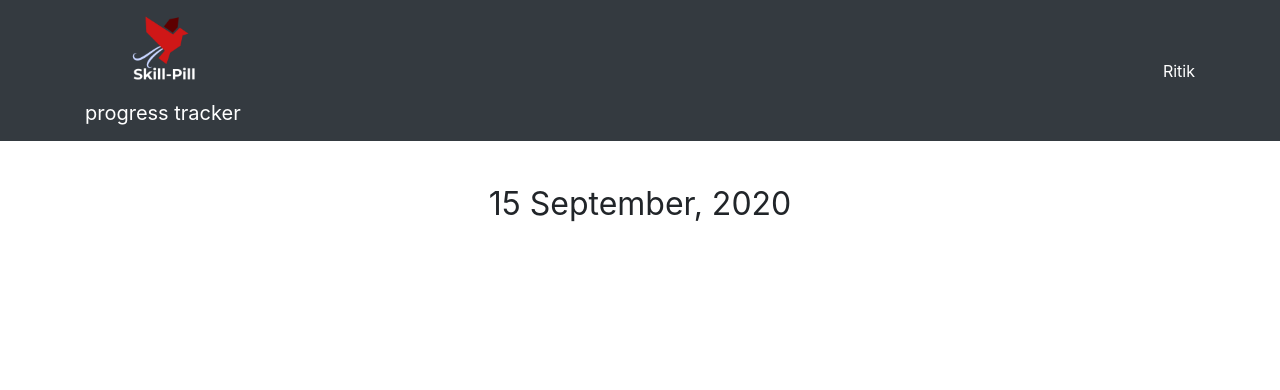
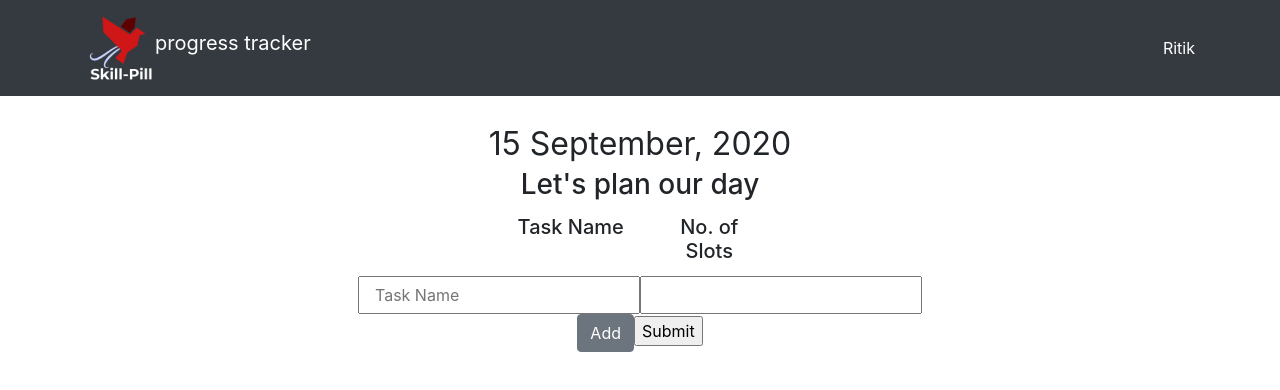
Before and after one commit to prarthanashr04/progress-tracker, a React (Create React App) app: page / in a window 1280 px wide. Shown: the top 390 px of the page. Built offline with nearby package versions, Linux system fonts and the light colour scheme.

Commit message:
Created structure of Planned slots

```diff
--- a/src/App.css
+++ b/src/App.css
@@ -2,11 +2,18 @@
   text-align: center;
 }
 .Date {
-  padding-top: 180px;
+  padding-top: 120px;
   font-size:xx-large;
 }
-.navbar{
+#nav {
   display: flex;
+}
+.inlineclass{
+  display: inline-flex;
+}
+.col{
+  min-width: 40%;
+  padding:5px;
 }
 #heading{
   padding-top: 15px;
--- a/src/App.js
+++ b/src/App.js
@@ -1,5 +1,4 @@
 import React from 'react';
-import logo from './logo.svg';
 import './App.css';
 import Header from './Components/Navbar';
 import Dat from './Components/Date';
@@ -9,10 +8,8 @@ function App() {
   return (<div className="App">
    <Header logo = './skillpill.png' title  = "progress tracker"  name = "Ritik"  />
    <Dat />
-   {/*
    <PlannedSlots />
    <ActualSlots />
-   */}
    </div>
   );
 }
--- a/src/Components/Actualslots.js
+++ b/src/Components/Actualslots.js
@@ -0,0 +1,7 @@
+import React from 'react';
+const ActualSlots = (props) => {
+    return (<div>
+</div>);
+}
+
+export default ActualSlots;
--- a/src/Components/Navbar.js
+++ b/src/Components/Navbar.js
@@ -5,8 +5,9 @@ const Header = (props) => {
     <Navbar fixed="top" dark color ="dark" >
       <div className="container">
         <NavbarBrand >
+          <div id="nav">
             <div id="logo"><img src={props.logo} alt={props.title} height="70" width="70" /></div>
-        <div id="heading">{props.title}</div></NavbarBrand>
+        <div id="heading">{props.title}</div></div></NavbarBrand>
         <div id ="name">
          {props.name}
         </div>
--- a/src/Components/Plannedslots.js
+++ b/src/Components/Plannedslots.js
@@ -0,0 +1,35 @@
+import React, { Component } from 'react';
+import { Button } from 'reactstrap';
+const PlanTask = (props) => {
+    if(props.showCross)
+    var cross=<Button>X</Button>;
+    return (<div className="inlineclass">
+    <input className="col" type="text" placeholder="Task Name" required/>
+    <input className="col" type="number" required/>
+    {cross}
+    </div>)
+}
+var showCross=false,tasks=[<div><PlanTask showCross={showCross}/><br/></div>]
+function Add(){
+    alert();
+    showCross=true;
+    tasks.push(
+        <div><PlanTask showCross={showCross}/><br/></div>
+    );
+}
+const PlannedSlots = (props) => {
+    return (<div>
+    <h3>Let's plan our day</h3>
+    <div className="inlineclass">
+        <h5 className="col">Task Name</h5>
+        <h5 className="col">No. of Slots</h5>
+    </div>
+    <form>
+    {tasks}
+    <Button onClick={Add}>Add</Button>
+    <input type="submit"/>
+    </form>
+</div>);
+}
+
+export default PlannedSlots;
```
